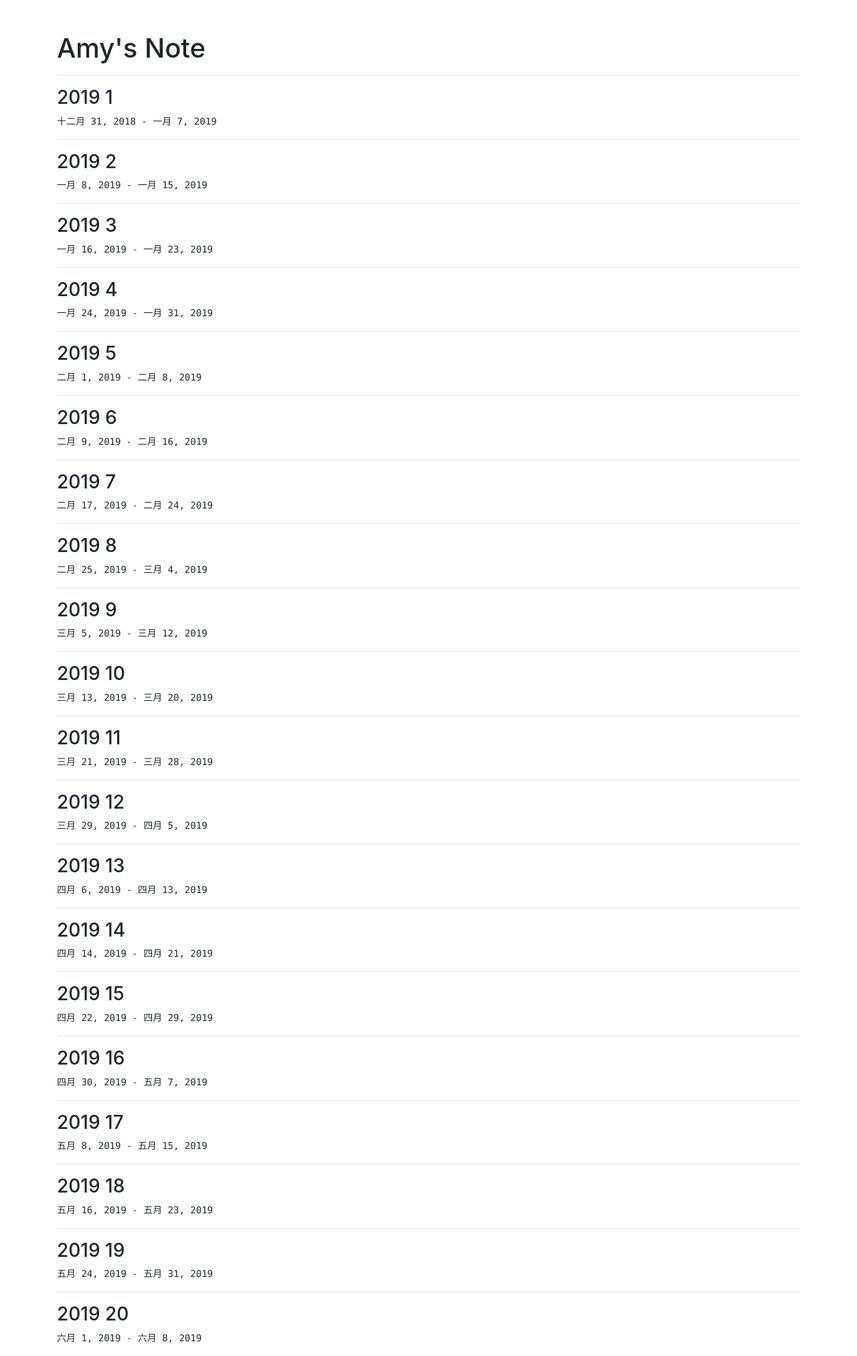
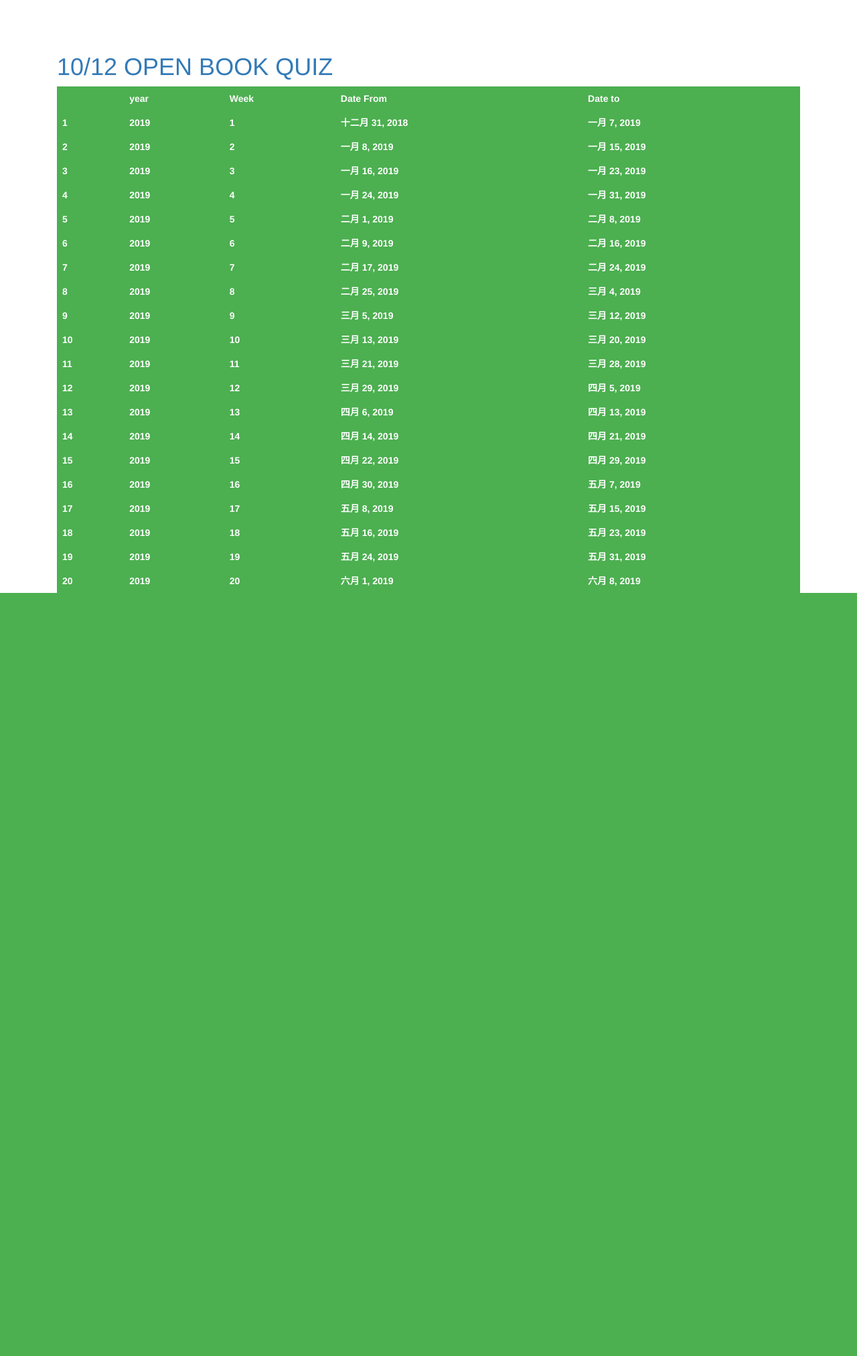
Before and after one commit to amychenmit/misdj-ww, a Django app: template note/templates/note/ww2.html in a window 1280 px wide. Shown: the whole page at 67% size. After the commit the page ends 885 px from the top, so only its background shows below. Run offline with Django 3.2, Linux system fonts and the light colour scheme; the template is opened without the code that fills it: values that come from a table or form of the project are taken from there, others are empty; data comes from the database, SQL or seed files in the repository; both versions use the stored data as it was after the commit; some libraries are stand-ins or nearby versions.

Commit message:
static運行不順

```diff
--- a/misdj/settings.py
+++ b/misdj/settings.py
@@ -121,3 +121,4 @@ USE_TZ = True
 # https://docs.djangoproject.com/en/2.2/howto/static-files/
 
 STATIC_URL = '/static/'
+STATIC_ROOT = os.path.join(BASE_DIR, 'static')
--- /dev/null
+++ b/note/static/css/note.css
@@ -0,0 +1,16 @@
+table {
+    border-collapse: collapse;
+    width: 100%;
+}
+
+th, td {
+    text-align: left;
+    padding: 8px;
+}
+
+tr:nth-child(even){background-color: #f2f2f2}
+
+th {
+    background-color: #4CAF50;
+    color: white;
+}
--- a/note/templates/note/base.html
+++ b/note/templates/note/base.html
@@ -1,3 +1,4 @@
+{% load static %}
 <!doctype html>
 <html lang="en">
   <head>
@@ -7,6 +8,9 @@
 
     <!-- Bootstrap CSS -->
     <link rel="stylesheet" href="https://stackpath.bootstrapcdn.com/bootstrap/4.3.1/css/bootstrap.min.css" integrity="sha384-ggOyR0iXCbMQv3Xipma34MD+dH/1fQ784/j6cY/iJTQUOhcWr7x9JvoRxT2MZw1T" crossorigin="anonymous">
+    <link rel="stylesheet" href="//maxcdn.bootstrapcdn.com/bootstrap/3.2.0/css/bootstrap.min.css">
+    <link rel="stylesheet" href="//maxcdn.bootstrapcdn.com/bootstrap/3.2.0/css/bootstrap-theme.min.css">
+    <link rel="stylesheet" href="{% static 'css/note.css' %}">
 
     <title>MISDj</title>
   </head>
--- a/note/templates/note/ww2.html
+++ b/note/templates/note/ww2.html
@@ -2,12 +2,29 @@
 {% load static %}
 {% block content %}
 
-<h1><br>Amy's Note</h1>
+<h1><br></h1>
+<h1><a href="/">10/12 OPEN BOOK QUIZ</a></h1>
 
-{% for x in list %}
-<hr>
-<h3>{{x.yr}} {{x.num}}</h3>
-<pre>{{x.date1}} - {{x.date2}} </pre>
 
-{% endfor %}
+<table>
+    <tr>
+        <th></th>
+        <th>year</th>
+        <th>Week</th>
+        <th>Date From</th>
+        <th>Date to</th>
+    </tr>
+    {% for x in list %}
+    <tr>
+        <th>{{x.num}}</th>
+        <th>{{x.yr}}</th>
+        <th>{{x.num}}</th>
+        <th>{{x.date1}}</th>
+        <th>{{x.date2}}</th>
+    </tr>
+    {% endfor %}
+</table>
+
+
+
 {% endblock %}
--- a/note/urls.py
+++ b/note/urls.py
@@ -4,7 +4,7 @@ app_name = 'note'
 
 urlpatterns = [
     path('', views.index, name='index'),
-    path('ww', views.ww, name='ww'),
-    path('init_ww', views.init_ww, name='init_ww'),
-    path('ww2', views.ww2, name='ww2'),
+    path('ww/', views.ww, name='ww'),
+    path('init_ww/', views.init_ww, name='init_ww'),
+    path('ww2/', views.ww2, name='ww2'),
 ]
```
Also changed, not shown: note/templates/note/ww2-1.html (deleted, +0 -29 lines), db.sqlite3.
